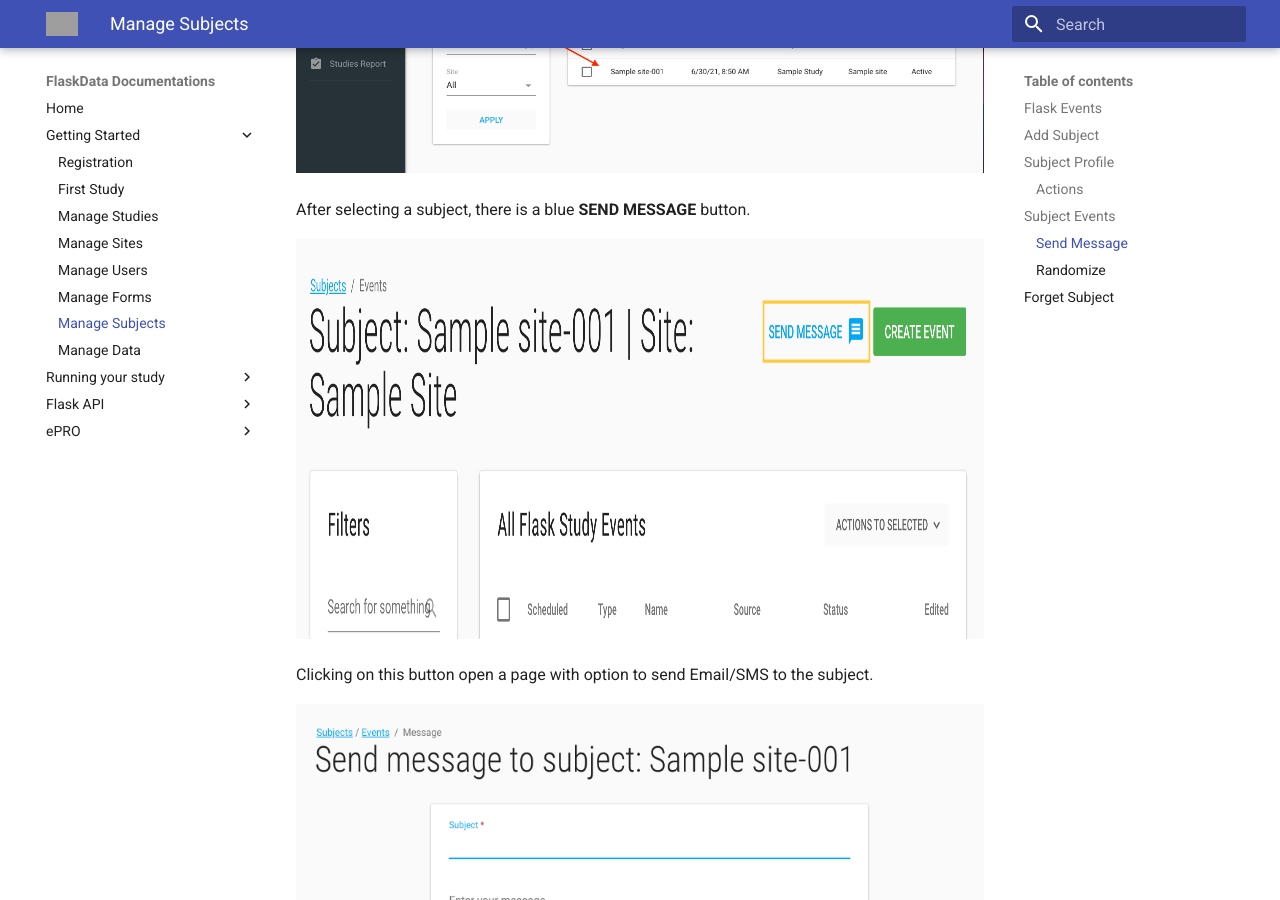
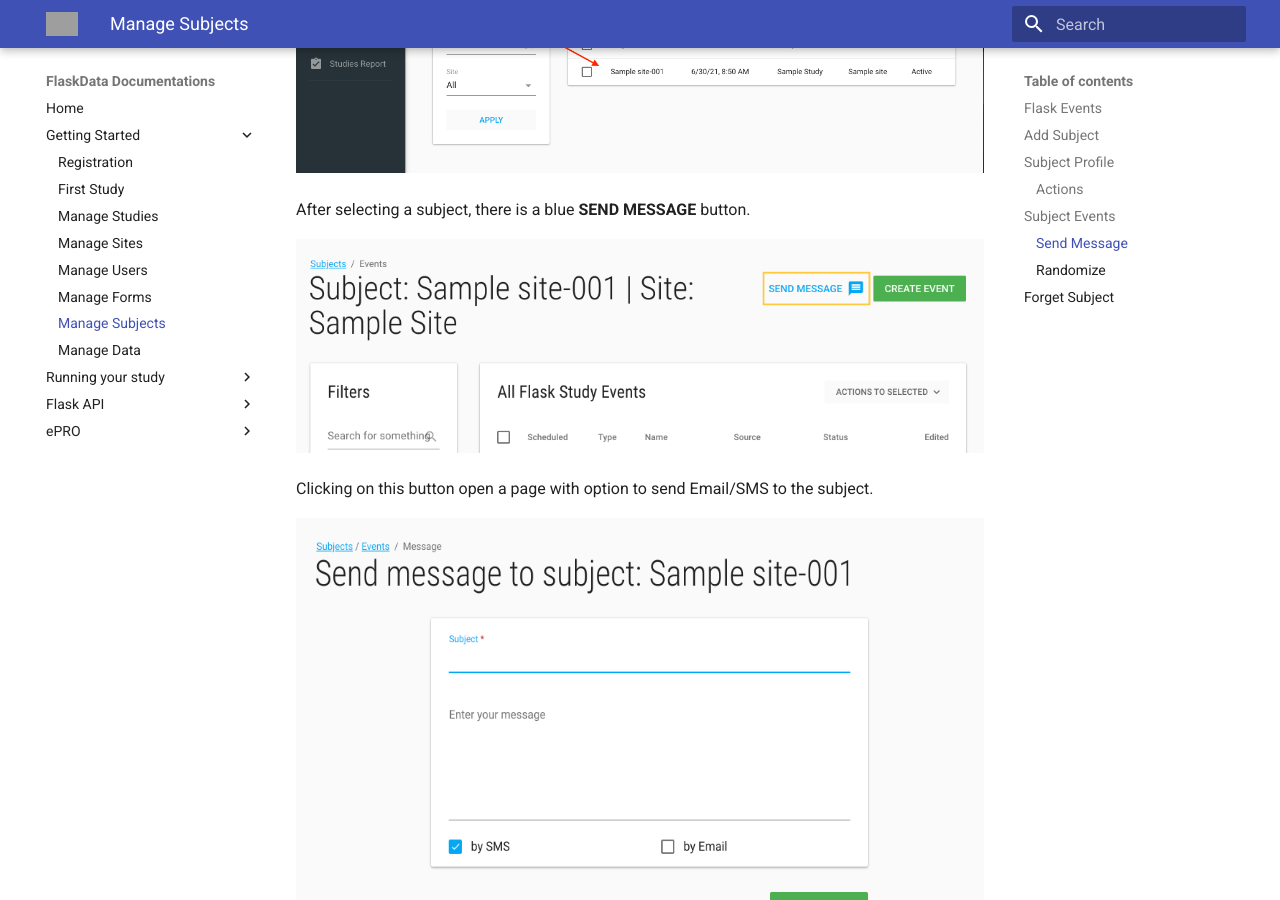
Before and after one commit to onlyjazz/flask-docs, an MkDocs documentation site: the page built from docs/manage_subjects.md, in a window 1280 px wide and 900 px high, scrolled down 3892 px. Built offline with MkDocs 1.6.1 and Material for MkDocs 9.7.7, drawn with Linux system fonts in a browser that asks for light colours; grey boxes are pictures that could not be loaded.

Commit message:
image change

```diff
--- a/docs/manage_subjects.md
+++ b/docs/manage_subjects.md
@@ -75,7 +75,7 @@ To navigate to the send message feature, the site role user should locate the Su
 
 After selecting a subject, there is a blue **SEND MESSAGE** button.
 
-![Screenshot](img/newSubject/sendMessage.png){: style="height:400px;width:700px"}
+![Screenshot](img/newSubject/sendMessage.png)
 
 Clicking on this button open a page with option to send Email/SMS to the subject.
 
```
